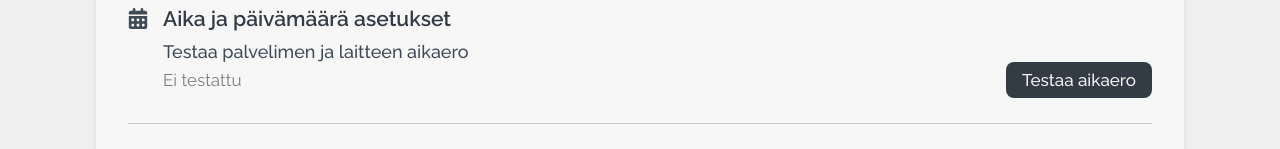
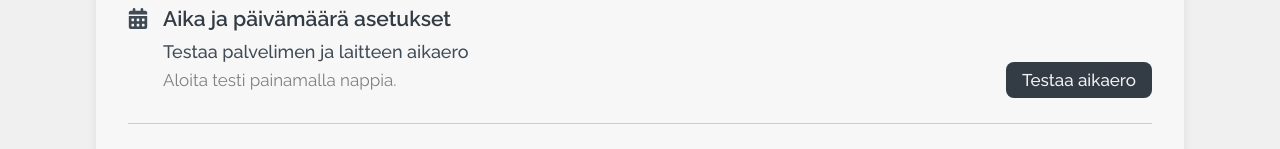
Before and after one commit to thevaldev/epossu-fi, a React (Vite) app: page /asetukset in a window 1280 px wide. Shown: the part 773-922 px from the top of the page. Built offline with nearby package versions, Linux system fonts and the light colour scheme; no server answers.

Commit message:
Adjusted time test styling

```diff
--- a/src/css/pages/Settings.scss
+++ b/src/css/pages/Settings.scss
@@ -130,6 +130,19 @@
     padding: 8px 16px;
     border-radius: var(--border-radius);
 
+    &.green {
+      background-color: var(--green);
+      color: #181d22;
+
+      &:hover {
+        filter: brightness(1.1);
+      }
+
+      &:disabled {
+        opacity: 0.9;
+      }
+    }
+
     &:disabled {
       color: var(--color-4);
       cursor: not-allowed;
--- a/src/pages/Settings.tsx
+++ b/src/pages/Settings.tsx
@@ -121,14 +121,19 @@ const Settings = () => {
             <div className="inner-group">
               <span className="value">
                 {timeDifference !== undefined
-                  ? `${timeDifference} sekuntia`
-                  : "Ei testattu"}
+                  ? `Aikaero palvelimen kanssa on ${timeDifference} ${
+                      timeDifference == 1 ? "sekuntti" : "sekuntia"
+                    }`
+                  : "Aloita testi painamalla nappia."}
               </span>
-              {timeDifference === undefined && (
-                <button className="button" onClick={testTime}>
-                  Testaa aikaero
-                </button>
-              )}
+
+              <button
+                className={`button ${timeDifference !== undefined && "green"}`}
+                onClick={testTime}
+                disabled={timeDifference !== undefined}
+              >
+                {timeDifference !== undefined ? "Testattu" : "Testaa aikaero"}
+              </button>
             </div>
           </div>
 
```
